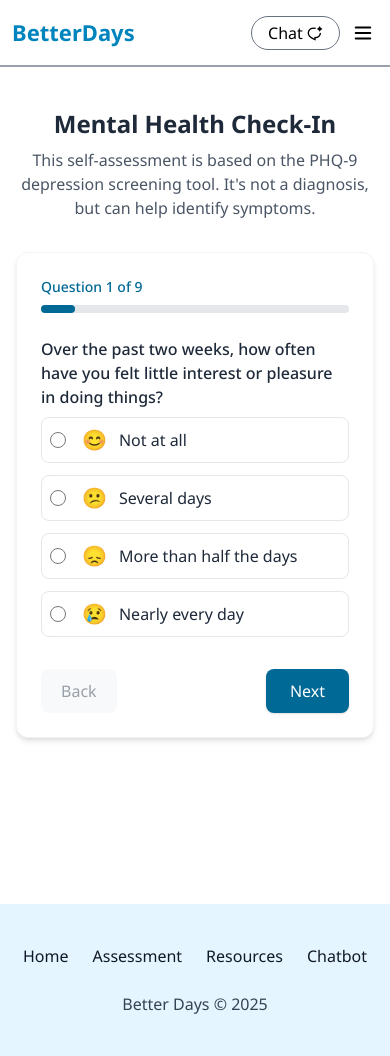
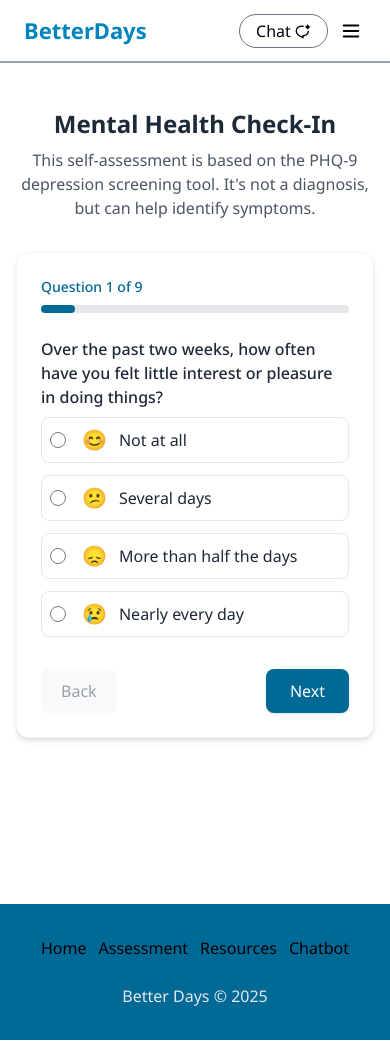
Before and after one commit to bichitrabehera/betterdays-react, a React (Vite) app in the folder client/: page /assessment in a window 390 px wide. Built offline with nearby package versions, Linux system fonts and the light colour scheme.

Commit message:
json file

```diff
--- a/client/src/App.jsx
+++ b/client/src/App.jsx
@@ -5,12 +5,14 @@ import Home from './components/Home';
 import Resources from './components/Resources';
 import Assessment from './components/Assessment';
 import Chatbot from './components/Chatbot';
+import ScrollToTop from './ScrollToTop';
 
 const App = () => {
   return (
     <>
       <Header />
       <main className="pt-15"> {/* Add top padding to prevent overlap */}
+        <ScrollToTop />
         <Routes>
           <Route path="/" element={<Home />} />
           <Route path="/assessment" element={<Assessment />} />
--- /dev/null
+++ b/client/src/ScrollToTop.jsx
@@ -0,0 +1,21 @@
+import { useEffect } from 'react';
+import { useLocation } from 'react-router-dom';
+
+const ScrollToTop = () => {
+  const { pathname } = useLocation();
+
+  useEffect(() => {
+    // Add a small delay just in case rendering takes a moment
+    setTimeout(() => {
+      window.scrollTo({
+        top: 0,
+        left: 0,
+        behavior: 'instant' // you can use 'smooth' for animation
+      });
+    }, 100);
+  }, [pathname]);
+
+  return null;
+};
+
+export default ScrollToTop;
--- a/client/src/components/Chatbot.jsx
+++ b/client/src/components/Chatbot.jsx
@@ -51,14 +51,11 @@ const Chatbot = () => {
 
   return (
     <div
-      className=""
-      style={{ top: "100px", height: "calc(95vh - 90px)" }} // adjust top value if your header is taller
+      className="w-screen"
+      style={{ top: "100px", height: "calc(95vh - 70px)" }} // adjust top value if your header is taller
     >
-      <div className="h-full w-full max-w-4xl mx-auto bg-white shadow-xl flex flex-col">
-        {/* Header inside chat (optional) */}
-        <div className="bg-[#006995] text-white px-6 mt-2 py-3">
-          <h2 className="text-lg font-semibold">Wellness Chatbot</h2>
-        </div>
+      <div className="h-full w-full max-w-5xl mx-auto bg-white shadow-xl flex flex-col">
+
 
         {/* Messages */}
         <div className="flex-1 overflow-y-auto px-4 py-4 space-y-5 bg-blue-50 text-[15px]">
@@ -69,7 +66,7 @@ const Chatbot = () => {
             >
               <div
                 className={`px-4 py-2 rounded-xl max-w-[80%] whitespace-pre-wrap shadow-sm ${msg.type === "user"
-                  ? "bg-blue-600 text-white rounded-br-none"
+                  ? "bg-[#006995] text-white rounded-br-none"
                   : "bg-gray-200 text-gray-800 rounded-bl-none"
                   }`}
               >
@@ -104,7 +101,7 @@ const Chatbot = () => {
             />
             <button
               onClick={handleSend}
-              className="bg-blue-600 text-white px-4 py-3 rounded-full hover:bg-blue-700 transition"
+              className="bg-[#006994] text-white px-4 py-3 rounded-full hover:bg-blue-700 transition"
             >
               <i className="ri-send-plane-fill text-lg"></i>
             </button>
--- a/client/src/components/Footer.jsx
+++ b/client/src/components/Footer.jsx
@@ -2,18 +2,18 @@ import React from 'react';
 
 const Footer = () => {
     return (
-        <footer className="bg-[#e4f5ff] text-gray-900  py-10">
-            <div className="max-w-screen-xl mx-auto px-4">
-                <div className="flex flex-col items-center space-y-6">
+        <footer className="bg-[#006995] text-black  py-8 ">
+            <div className="max-w-screen-xl mx-auto px-4 ">
+                <div className="flex flex-col items-center space-y-6 ">
 
-                    <div className="flex flex-wrap justify-center gap-6">
-                        <a href="/" className="hover:text-blue-700 transition-colors">Home</a>
-                        <a href="/assessment" className="hover:text-blue-700 transition-colors">Assessment</a>
-                        <a href="/resources" className="hover:text-blue-700 transition-colors">Resources</a>
-                        <a href="/chatbot" className="hover:text-blue-700 transition-colors">Chatbot</a>
+                    <div className="flex flex-wrap justify-center gap-3">
+                        <a href="/" className="hover:text-white transition-colors">Home</a>
+                        <a href="/assessment" className="hover:text-white transition-colors">Assessment</a>
+                        <a href="/resources" className="hover:text-white transition-colors">Resources</a>
+                        <a href="/chatbot" className="hover:text-white transition-colors">Chatbot</a>
                     </div>
 
-                    <div className=" text-gray-700">
+                    <div className=" text-gray-200">
                         Better Days © {new Date().getFullYear()}
                     </div>
                 </div>
--- a/client/src/components/Header.jsx
+++ b/client/src/components/Header.jsx
@@ -6,7 +6,7 @@ export default function Navbar() {
     const [isOpen, setIsOpen] = useState(false);
 
     return (
-        <div className="bg-white py-3 px-2 mx-auto flex fixed top-0 left-0 right-0 border-b-2 border-gray-400 justify-between items-center w-full mb-24 z-50">
+        <div className="header bg-white py-3 px-4 flex fixed top-0 left-0 right-0 border-b-2 border-gray-400 justify-between items-center w-full mb-24 z-50">
             <div className="logo">
                 <h4 className="text-[22px] text-[#0084bd] p-1 font-bold">BetterDays</h4>
             </div>
--- a/client/src/index.css
+++ b/client/src/index.css
@@ -12,3 +12,9 @@ body {
   background-position: center;
   background-size: cover;
 } */
+
+@media (max-width: 768px) {
+  .header {
+    padding: 10px 20px;
+  }
+}
```
